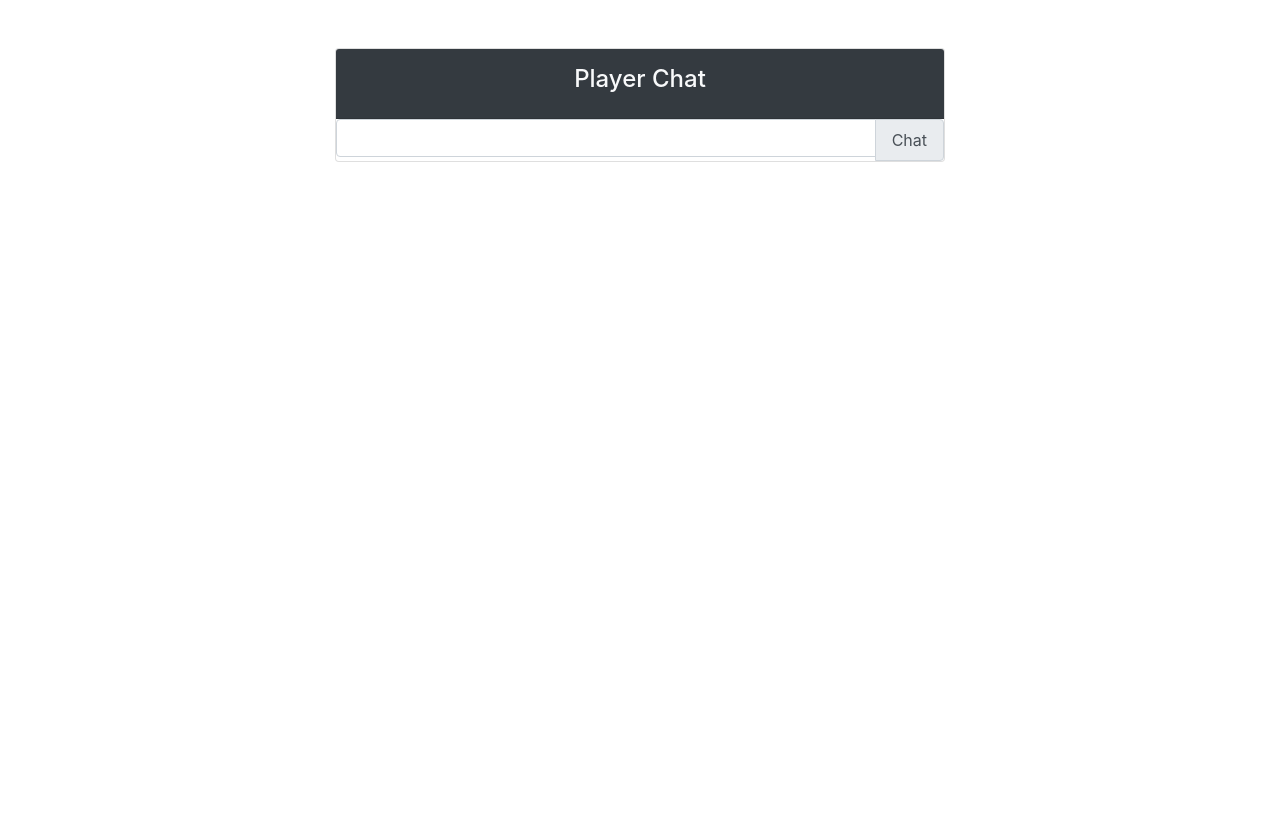
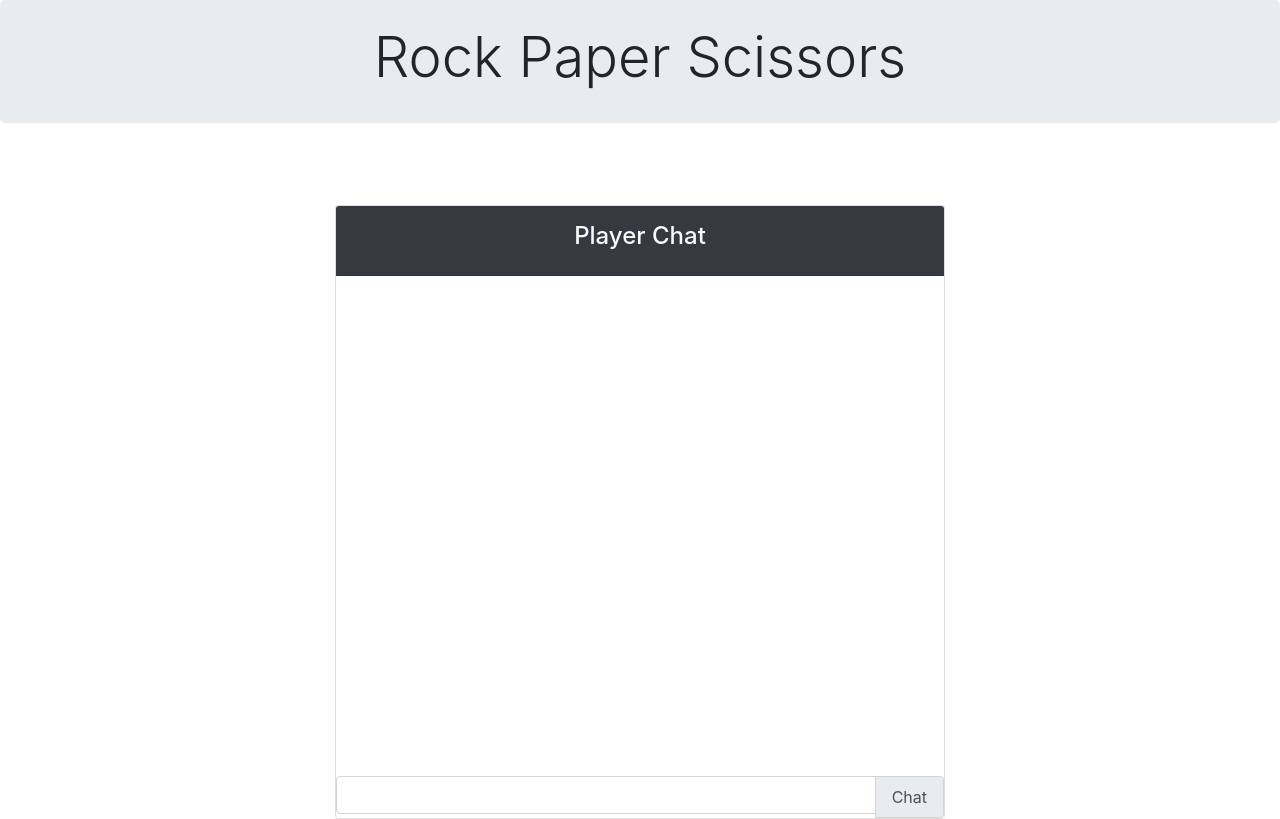
Before and after one commit to robertshaw87/Rock-Paper-Scissors, a plain HTML site: page index-shell.html in a window 1280 px wide. Drawn offline with nearby package versions, Linux system fonts and the light colour scheme.

Commit message:
complete first draft html for chat testing

```diff
--- a/assets/css/style.css
+++ b/assets/css/style.css
@@ -0,0 +1,4 @@
+#chat-display {
+    height: 500px;
+    overflow-y: scroll;
+}
--- a/index-shell.html
+++ b/index-shell.html
@@ -16,16 +16,32 @@
     <!-- My CSS -->
     <link rel="stylesheet" href="assets/css/style.css">
 
-    <title>Placeholder</title>
+    <title>Rock Paper Scissors</title>
 </head>
 
 <body>
+    <header class="container-fluid">
+        <div class="row">
+            <div class="jumbotron col text-center p-4">
+                <h1 class="display-4">Rock Paper Scissors</h1>
+            </div>
+        </div>
+    </header>
 
     <main class="container-fluid">
         <div class="row">
+            <div class="col" id="player-one"></div>
+            <div class="col" id="player-two"></div>
+        </div>
+        <div class="row">
+            <div class="col-0 col-md-1 col-lg-3"></div>
+            <div class="col text-center" id="connected"></div>
+            <div class="col-0 col-md-1 col-lg-3"></div>
+        </div>
+        <div class="row">
             <div class="col-0 col-md-1 col-lg-3"></div>
             <div class="col">
-                <div class="card mt-5">
+                <div class="card mt-5" id="chat-card">
                     <div class="card-header bg-dark text-light text-center p-3"><h4>Player Chat</h4></div>
                     <div class="card-text" id="chat-display"></div>
                     <form class="input-group">
```
